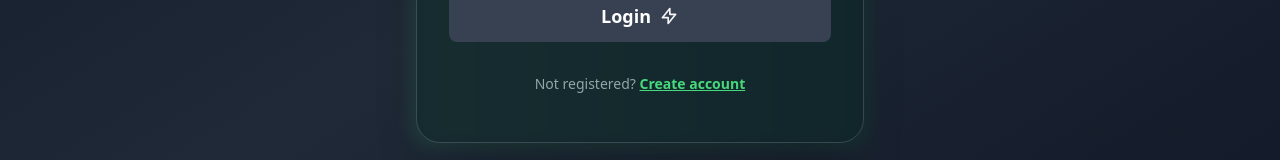
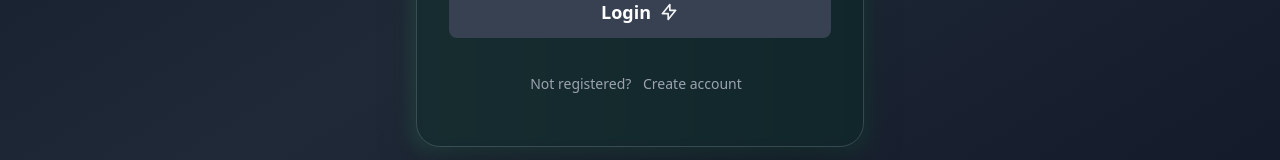
Before and after one commit to PankajPt/Gaming-Cafe-FrontEnd, a React (Vite) app: page /login in a window 1280 px wide. Shown: the part 628-788 px from the top of the page. Built offline with nearby package versions, Linux system fonts and the light colour scheme.

Commit message:
scroll bar added to user nav bar

```diff
--- a/src/pages/Login/Login.jsx
+++ b/src/pages/Login/Login.jsx
@@ -51,6 +51,7 @@ const LoginPage = () => {
 
     if (typeof response === "string") {
       setError(response);
+      setTimeout(()=> setError(null), 5000)
       if(response === 'Invalid password'){
         setAttemptFailed(true)
       }
@@ -158,12 +159,12 @@ const LoginPage = () => {
             </p>
           )}
 
-        <div className="text-center space-y-4">
+        <div className="text-sm text-center text-green-400 mt-4 relative z-10">
           <div className="text-gray-400 text-sm">
             Not registered?{" "}
             <Link
               to="/register"
-              className="text-green-400 hover:text-green-300 font-semibold underline transition-colors"
+              className="hover:underline hover:text-green-300 transition-colors inline-block px-2 py-1"
             >
               Create account
             </Link>
--- a/src/pages/User/Navigation/LeftSidebar.jsx
+++ b/src/pages/User/Navigation/LeftSidebar.jsx
@@ -1,25 +1,24 @@
 import { MdVerified } from 'react-icons/md';
 import { FaUser, FaCalendarAlt, FaGamepad, FaCrown, FaSignOutAlt, FaKey } from 'react-icons/fa';
 import { GiPlasmaBolt } from 'react-icons/gi';
-
-// components
 import Avatar from './Avatar';
+import './user.nav.css'
 
 const LeftSideBar = ({ userDetails, isVerified, selectedSection, setSelectedSection }) => {
-    const menuItems = [
+    const sections = [
         { id: 'profile', icon: <FaUser className="mr-3" />, label: 'Player Profile' },
         { id: 'my-plan', icon: <FaCrown className="mr-3" />, label: 'Premium Plan' },
         { id: 'book-slot', icon: <FaCalendarAlt className="mr-3" />, label: 'Book Arena' },
         { id: 'events', icon: <FaGamepad className="mr-3" />, label: 'Live Events' },
-        { id: 'cipher', icon: <FaKey className="mr-3" />, label: 'Reset Cipher' },
+        { id: 'change-cipher', icon: <FaKey className="mr-3" />, label: 'Change Cipher' },
     ];
 
     return (
-        <div className="w-72 bg-gradient-to-b from-gray-900 to-gray-800 p-6 shadow-2xl border-r-2 border-blue-500/30 sticky top-0 h-screen overflow-hidden">
+        <div className="w-72 bg-gradient-to-b from-gray-900 to-gray-800 p-6 shadow-2xl border-r-2 border-blue-500/30 sticky top-0 h-screen overflow-y-auto scrollbar-thin scrollbar-track-gray-900/50 scrollbar-thumb-blue-500 hover:scrollbar-thumb-blue-400 scrollbar-rounded">
+
             {/* Glowing effect */}
-            <div className="absolute top-0 left-0 w-full h-1 bg-gradient-to-r from-blue-500 to-transparent blur-sm" />
-
-            <div className="flex flex-col items-center mb-10 mt-6">
+            <div className="absolute top-0 left-0 w-full h-1 bg-gradient-to-r from-blue-500 to-transparent blur-sm z-20" />
+            <div className="flex flex-col items-center mb-10 mt-6 relative z-10">
                 {/* Avatar with glowing border */}
                 <div className={`relative mb-4 ${isVerified ? 'pulse' : ''}`}>
                     <Avatar />
@@ -45,12 +44,12 @@ const LeftSideBar = ({ userDetails, isVerified, selectedSection, setSelectedSect
                 </div>
             </div>
 
-            <ul className="space-y-4">
-                {menuItems.map((item) => (
+            <ul className="space-y-4 relative z-10"> {/* Added relative z-10 */}
+                {sections.map((item) => (
                     <li
                         key={item.id}
                         className={`group flex items-center px-4 py-3 rounded-xl cursor-pointer
-                            transition-all duration-300 transform hover:translate-x-2
+                            transition-all duration-300
                             ${
                                 selectedSection === item.id
                                     ? 'bg-gradient-to-r from-blue-600/30 to-transparent border-l-4 border-blue-400 shadow-blue-glow'
@@ -67,8 +66,9 @@ const LeftSideBar = ({ userDetails, isVerified, selectedSection, setSelectedSect
                 ))}
             </ul>
 
+
             {/* Animated background elements */}
-            <div className="absolute bottom-0 left-0 w-full opacity-10">
+            <div className="absolute bottom-0 left-0 w-full opacity-10 z-0">
                 <div className="w-full h-24 bg-gradient-to-t from-blue-500 to-transparent" />
             </div>
         </div>
--- /dev/null
+++ b/src/pages/User/Navigation/user.nav.css
@@ -0,0 +1,25 @@
+/* Modern scrollbar for webkit browsers */
+::-webkit-scrollbar {
+    width: 8px;
+    height: 8px;
+  }
+
+  ::-webkit-scrollbar-track {
+    background: rgba(17, 24, 39, 0.5);
+    border-radius: 4px;
+  }
+
+  ::-webkit-scrollbar-thumb {
+    background: #3b82f6;
+    border-radius: 4px;
+  }
+
+  ::-webkit-scrollbar-thumb:hover {
+    background: #60a5fa;
+  }
+
+  /* For Firefox */
+  * {
+    scrollbar-width: thin;
+    scrollbar-color: #3b82f6 rgba(17, 24, 39, 0.3);
+  }
--- a/src/pages/User/User.jsx
+++ b/src/pages/User/User.jsx
@@ -1,6 +1,5 @@
 import React, { useState } from 'react';
 import 'react-datepicker/dist/react-datepicker.css';
-import { useAuth } from '../../context/Auth.Context.jsx';
 import { useNavigate } from 'react-router-dom';
 // components
 import UserProfile from './UserProfile/UserProfile.jsx'
@@ -18,13 +17,13 @@ const UserPage = () => {
   }
   const userDetails = JSON.parse(userData);
   const [selectedSection, setSelectedSection] = useState('profile');
-  const { logout } = useAuth();
 
   const [activePlan] = useState('Premium Membership');
   let isVerified = false;
   if (userDetails.isActiveUser === 'active') {
     isVerified = true;
   }
+
 
   return (
     <div className="flex min-h-screen bg-gradient-to-br from-gray-50 to-blue-50">
@@ -45,39 +44,11 @@ const UserPage = () => {
           isVerified={isVerified}
           />
         )}
+        {selectedSection === 'my-plan' && (<Membership activePlan={activePlan}/>)}
+        {selectedSection === 'book-slot' && (<BookSlot />)}
+        {selectedSection === 'events' && (<Events />)}
+        {selectedSection === 'change-cipher' && ( <PasswordUpdate />)}
 
-          {/* Membership Sections */}
-          {selectedSection === 'my-plan' && (
-            <Membership
-            activePlan={activePlan}
-            />
-          )}
-
-        {/* Book Slot Section */}
-        {selectedSection === 'book-slot' && (
-          <BookSlot />
-        )}
-
-        {/* Events Section */}
-        {selectedSection === 'events' && (
-          <Events />
-        )}
-
-        {selectedSection === 'cipher' && (
-          <PasswordUpdate />
-        )}
-        {/* Logout Section */}
-        {selectedSection === 'logout' && (
-          <div className="bg-white p-8 rounded-2xl shadow-2xl text-center">
-            <h2 className="text-3xl font-bold text-blue-600 mb-4">Ready to Leave?</h2>
-            <p className="text-gray-600 mb-8">We hope to see you back soon!</p>
-            <button
-            onClick={logout}
-            className="bg-red-500 hover:bg-red-600 text-white px-8 py-3 rounded-xl shadow-lg transition transform hover:scale-105">
-              Confirm Logout
-            </button>
-          </div>
-        )}
       </div>
     </div>
   );
```
